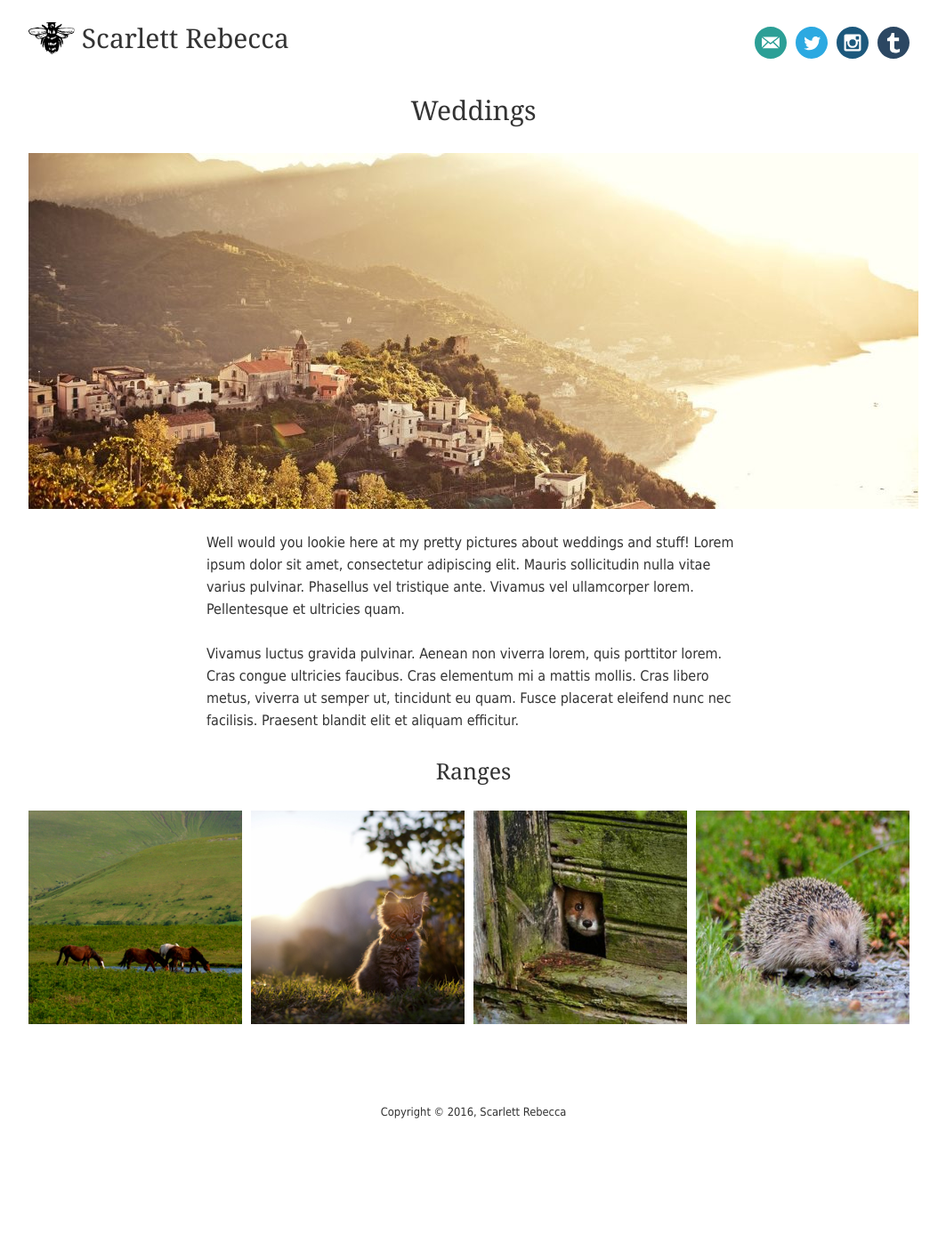
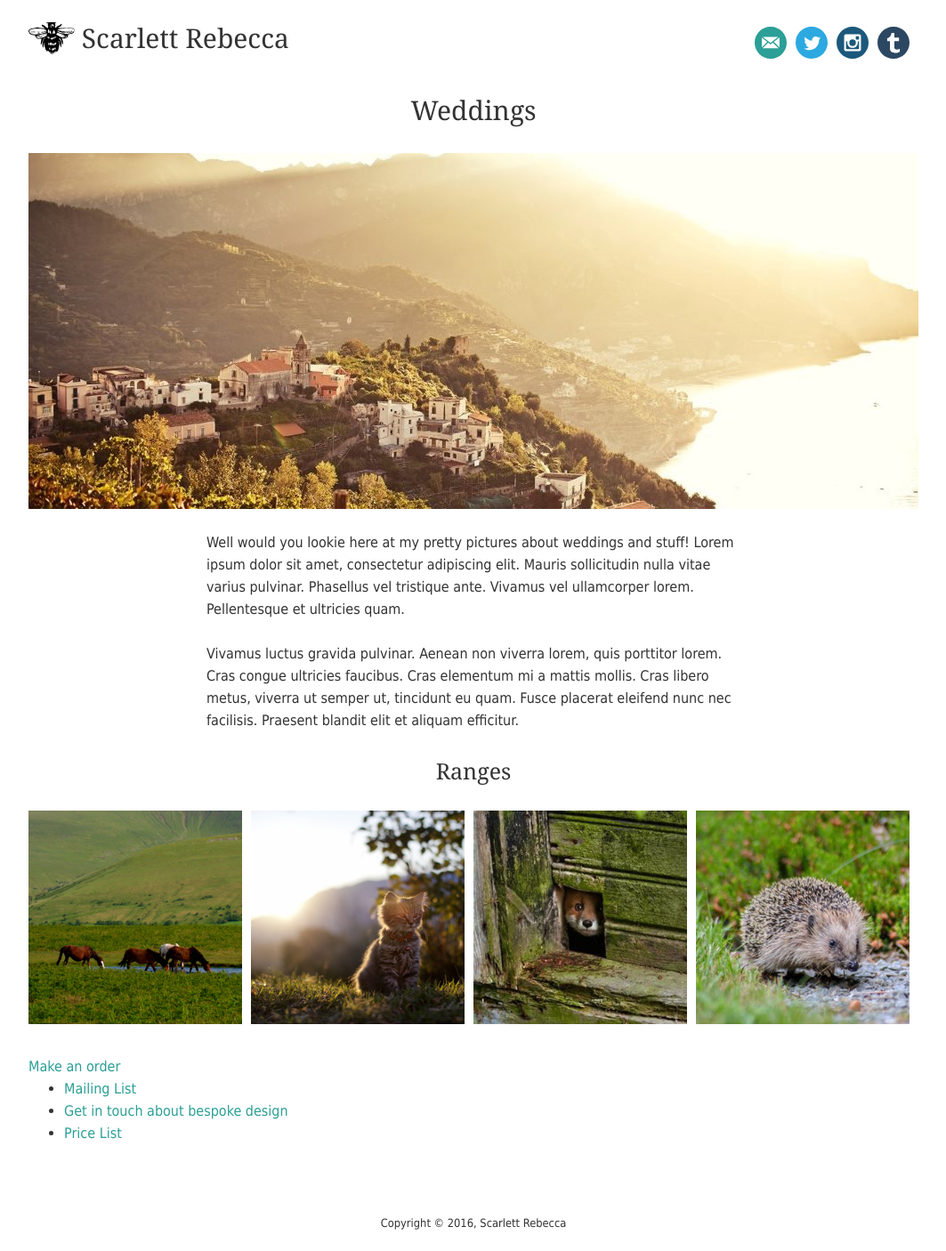
Before and after one commit to scarlettrebecca/website, a Jekyll site: the page built from pages/weddings.html, in a window 1280 px wide. Shown: the whole page at 89% size, without its empty margins (108-1171 px from the left). Built offline with Jekyll 4.4.1, drawn with Linux system fonts in a browser that asks for light colours; before the commit the page ends 1281 px from its top, so only the background shows below that.

Commit message:
Add the last wedding page elements in unstyled

```diff
--- a/pages/weddings.html
+++ b/pages/weddings.html
@@ -19,6 +19,7 @@ sitemap: false
 </div>
 
 <section>
+
     <h2 class="center">Ranges</h2>
     <ul class="secret-list image-grid cleared">
         {% for range in site.data.weddings.ranges %}
@@ -29,4 +30,22 @@ sitemap: false
             </li>
         {% endfor %}
     </ul>
+
+    {% assign order = site.data.weddings.order %}
+    {% assign email = order.email|url_encode|replace:"+","%20" %}
+    {% assign subject = order.subject|url_encode|replace:"+","%20" %}
+    {% assign message = order.message|url_encode|replace:"+","%20" %}
+    <a href="mailto:{{email}}?subject={{subject}}&amp;body={{message}}">Make an order</a>
+
 </section>
+
+<section>
+    <h2 class="hidden">Links</h2>
+    <ul>
+        {% for link in site.data.weddings.links %}
+            <li>
+                <a href="{{link.url|xml_escape}}">{{link.label|xml_escape}}</a>
+            </li>
+        {% endfor %}
+    </ul>
+</section>
```
Also changed, not shown: _data/weddings.yml (+32 -0 lines), 1 other file.
